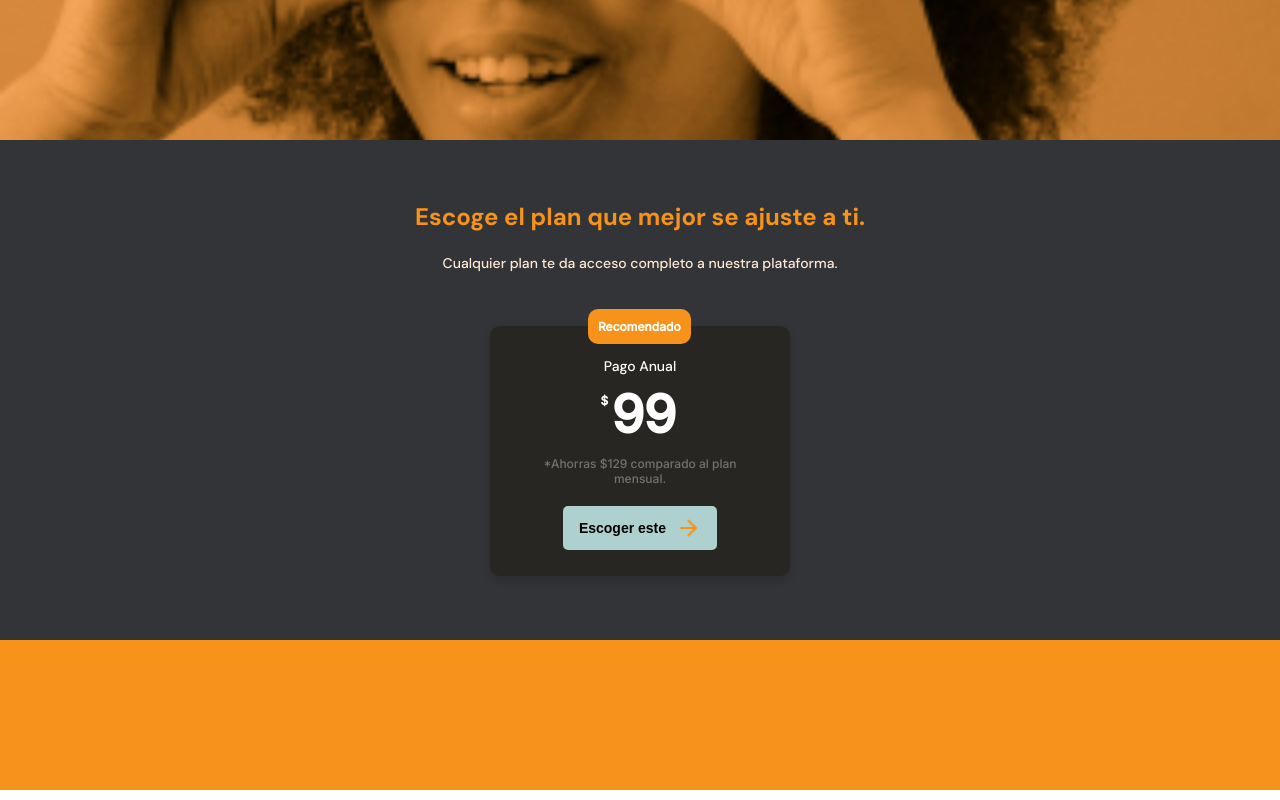
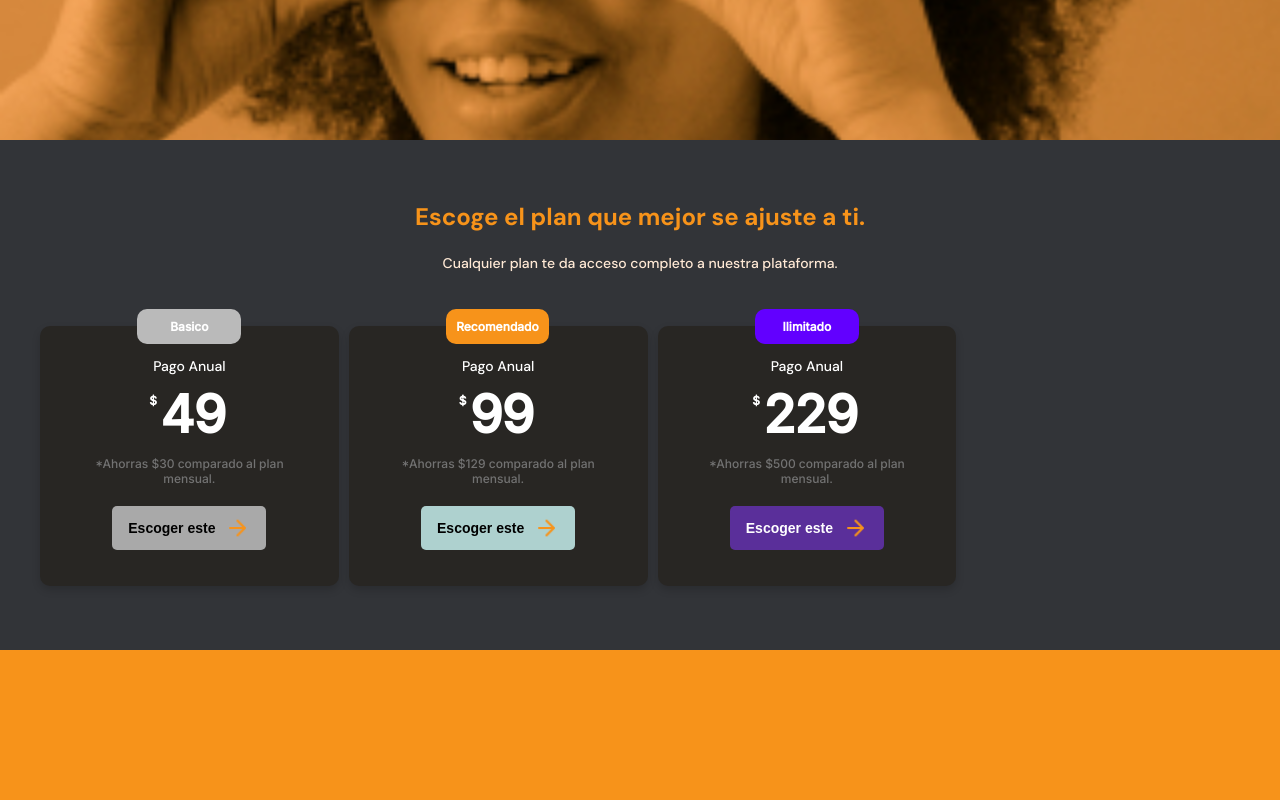
Before and after one commit to jsamweb/mobilefirst, a plain HTML site: page index.html in a window 1280 px wide. Shown: the part 2744-3544 px from the top of the page. Drawn offline with Linux system fonts and the light colour scheme.

Commit message:
resuelto el problema del scroll

```diff
--- a/index.html
+++ b/index.html
@@ -123,6 +123,15 @@
                 <p>Cualquier plan te da acceso completo a nuestra plataforma.</p>
             </div>
             <section class="main-plans-container__slide">
+                <article class="main-plans-container__card-i">
+                    <p class="main-plans-container__basic" >Basico</p>
+                    <div class="main-plans-container__info" >
+                        <h3 class="main-plans-container__info-title">Pago Anual</h3>
+                        <p class="main-plans-container__info-price"><span>$</span>49</p>
+                        <p class="main-plans-container__info-subtitle">*Ahorras $30 comparado al plan mensual.</p>
+                        <button class="main-plans-container__button-1">Escoger este<span></span></button>
+                    </div>
+                </article>
                 <article class="main-plans-container__card">
                     <p class="main-plans-container__recommend" >Recomendado</p>
                     <div class="main-plans-container__info" >
@@ -132,6 +141,17 @@
                         <button class="main-plans-container__button">Escoger este<span></span></button>
                     </div>
                 </article>
+
+                <article class="main-plans-container__card">
+                    <p class="main-plans-container__unlimited" >Ilimitado</p>
+                    <div class="main-plans-container__info" >
+                        <h3 class="main-plans-container__info-title">Pago Anual</h3>
+                        <p class="main-plans-container__info-price"><span>$</span>229</p>
+                        <p class="main-plans-container__info-subtitle">*Ahorras $500 comparado al plan mensual.</p>
+                        <button class="main-plans-container__button-2">Escoger este<span></span></button>
+                    </div>
+                </article>
+                <article class="main-plans-container__card-margin"></article>
             </section>
         </section>
     </main>
--- a/styles/styles.css
+++ b/styles/styles.css
@@ -363,7 +363,49 @@ main{
     text-align: center;
 }
 .main-plans-container__slide{
-   padding-bottom: 6.4rem;
+    display: flex;
+    height: auto;
+    overflow: scroll;
+    overscroll-behavior-x:contain;
+    scroll-snap-type: x proximity;
+
+    padding-bottom: 6.4rem;
+}
+.main-plans-container__card{
+    scroll-snap-align: center ;
+    margin: 3.4rem 0.5rem 0;
+    width: 65%;
+    position: relative;
+    max-width: 300px;
+    min-width: 249px;
+    height: 260px;
+    background-color: #282623;;
+    box-shadow: 0px 4px 8px rgba(0, 0, 0, 0.16);
+    border-radius: 1rem;
+
+}
+.main-plans-container__card-i{
+    scroll-snap-align: center ;
+    margin: 3.4rem 0.5rem 0;
+    margin-left: 4rem;
+    width: 65%;
+    position: relative;
+    max-width: 300px;
+    min-width: 249px;
+    height: 260px;
+    background-color: #282623;;
+    box-shadow: 0px 4px 8px rgba(0, 0, 0, 0.16);
+    border-radius: 1rem;
+
+}
+.main-plans-container__card-margin{
+    scroll-snap-align: center ;
+    margin: 3.4rem 1rem 0;
+    width: 65%;
+    position: relative;
+    min-width:4rem;
+    height: 260px;
+    border-radius: 1rem;
 }
 .main-plans-container__title{
     width: 90%;
@@ -387,17 +429,9 @@ main{
     line-height: 1.8rem;
     color: var(--soft-orange);
 }
-.main-plans-container__card{
-    width: 70%;
-    position: relative;
-    max-width: 300px;
-    margin: 3.4rem auto 0;
-    height: 250px;
-    background-color: #282623;;
-    box-shadow: 0px 4px 8px rgba(0, 0, 0, 0.16);
-    border-radius: 1rem;
 
-}
+/* plan recomendado */
+
 .main-plans-container__recommend{
 
     position: absolute;
@@ -457,7 +491,7 @@ main{
     margin: 1rem  auto 2rem;
     color: #727272;
 }
-.main-plans-container__button{
+.main-plans-container__button, .main-plans-container__button-1, .main-plans-container__button-2{
     display: flex;
     margin: 0 auto;
     align-items: center;
@@ -472,7 +506,7 @@ main{
     border: none;
 
 }
-.main-plans-container__button span{
+.main-plans-container__button span, .main-plans-container__button-1 span, .main-plans-container__button-2 span{
     display: inline-block;
     width: 25px;
     height: 20px;
@@ -482,6 +516,48 @@ main{
     background-position: center;
     background-image: url(/assets/icons/arrow-right\ 1.png);
 }
+/* plan basico */
+.main-plans-container__basic{
+    position: absolute;
+    width: 104px;
+    left: calc(50% - 52px);
+    top: -17px;
+    padding: 1rem;
+    background-color: var(--grey);
+    border-radius: 1rem;
+    font-family: Inter;
+    font-style: normal;
+    font-weight: bold;
+    font-size: 1.2rem;
+    line-height: 1.5rem;
+    color: var(--white);
+}
+.main-plans-container__button-1{
+    background-color: darkgray;
+}
+
+/* plan ilimitado */
+.main-plans-container__unlimited{
+    position: absolute;
+    width: 104px;
+    left: calc(50% - 52px);
+    top: -17px;
+    padding: 1rem;
+    background-color: #6200ff;
+    border-radius: 1rem;
+    font-family: Inter;
+    font-style: normal;
+    font-weight: bold;
+    font-size: 1.2rem;
+    line-height: 1.5rem;
+    color: var(--white);
+}
+.main-plans-container__button-2{
+    background-color: #8539ff8a;
+    color: var(--white);
+}
+
+
 /* footer */
 .footer-back-container{
     width: 100%;
```
